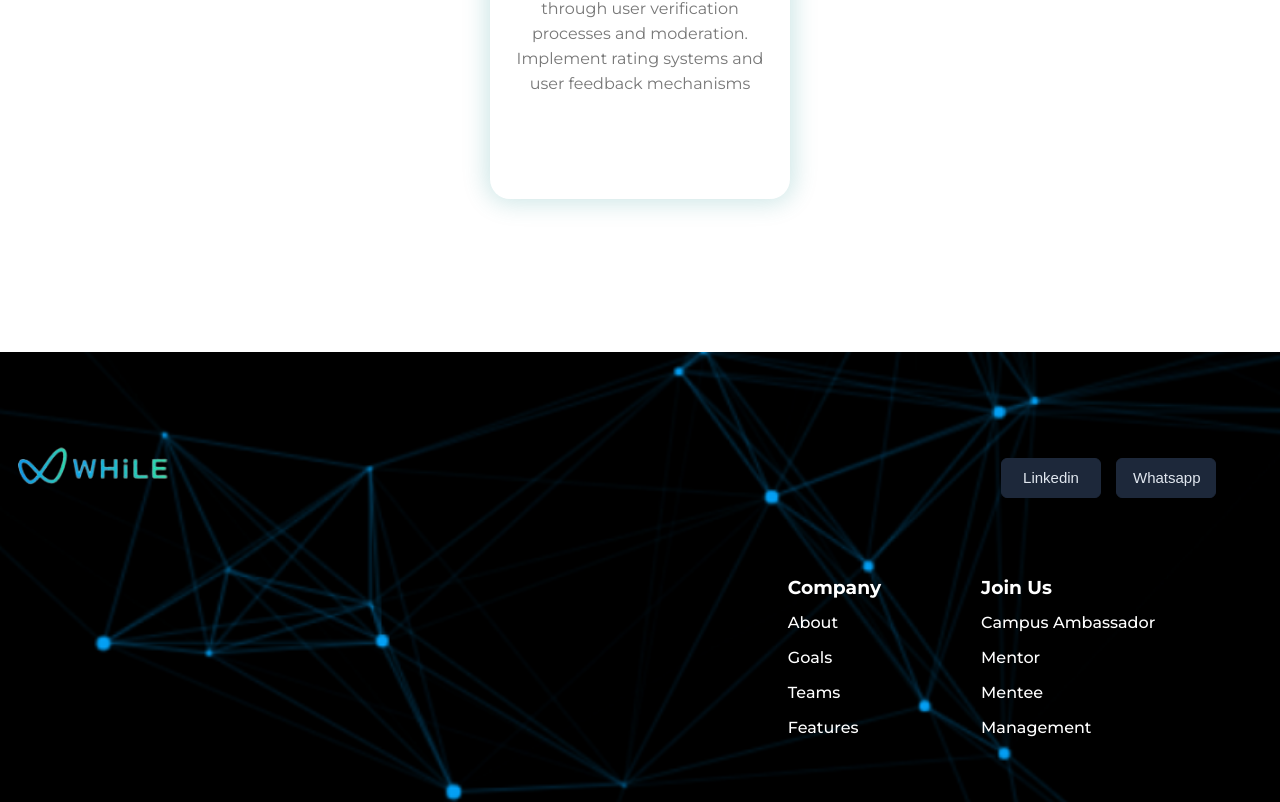
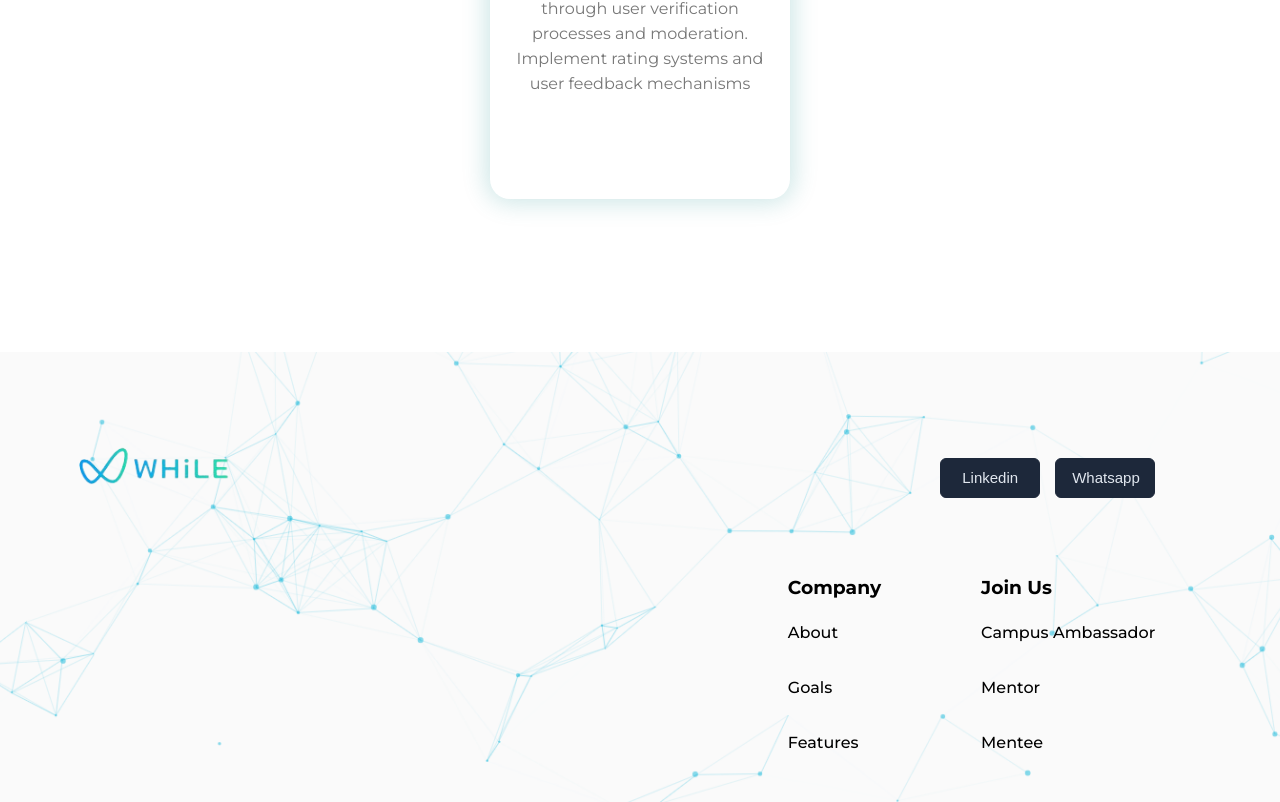
Before and after one commit to Gaurav-Verma07/while, a Next.js app: page / in a window 1280 px wide. Shown: the part 4977-5779 px from the top of the page. Built offline with nearby package versions, Linux system fonts and the light colour scheme.

Commit message:
fix: footer

```diff
--- a/components/Footer/Footer.module.css
+++ b/components/Footer/Footer.module.css
@@ -3,11 +3,14 @@
     background-repeat: no-repeat;
     background-size: cover;
     background-position: center;
-    padding: 5% 5% 10% 0%;
+    padding: 5% 5% 20% 0%;
+    display: flex;
+    flex-direction: column;
 }
 
 .upper{
     display: flex;
+    width: 90%;
     margin: auto;
     justify-content: space-between;
     align-items: center;
@@ -35,6 +38,22 @@
     background-color: rgb(143, 244, 185);
     color: rgb(30, 30, 30);
   } */
+
+.heading{
+    color:#000;
+    font-weight: 700;
+}
+
+.links{
+    display: flex;
+    flex-direction: column;
+}
+
+.link{
+    text-decoration: none;
+    color:#000;
+    margin: 10px 0;
+}
 
   .linkedin , .whatsapp {
     width: 100px;
@@ -75,8 +94,8 @@
 
 
 .logo img{
-    width: 80%;
-    height: 90%;
+    width: 100%;
+    height: 100%;
 }
 
 .lower{
@@ -91,6 +110,7 @@
 @media (min-width: 600px) {
     .footer{
         height: 450px;
+        /* padding: 0 100px; */
     }
 
     .upper{
--- a/components/Footer/Footer.tsx
+++ b/components/Footer/Footer.tsx
@@ -16,30 +16,29 @@ return (
         </div>
         <div className={classes.lower}>
             <div className={classes.company}>
-                <h3>Company</h3>
-               <ul>
+                <h3 className={classes.heading}>Company</h3>
+               <ul className={classes.links}>
 
-                        <div>About</div>
+                        <Link className= {classes.link} href="/#about">About</Link>
 
-                        <div>Goals</div>
+                        <Link className= {classes.link} href="/#goals" >Goals</Link>
 
-                        <div>Teams</div>
+                        {/* <Link className= {classes.link}>Teams</Link> */}
 
-                        <div>Features</div>
+                        <Link className= {classes.link} href="/#features" >Features</Link>
 
                 </ul>
             </div>
             <div className={classes.join}>
-                <h3>Join Us</h3>
-                <ul>
+                <h3 className={classes.heading} >Join Us</h3>
+                <ul className={classes.links} >
 
-                        <div>Campus Ambassador</div>
+                <Link className= {classes.link} href="https://forms.gle/hxU3cJGEa67yiFnw7">Campus Ambassador</Link>
+                <Link className= {classes.link} href="https://forms.gle/hxU3cJGEa67yiFnw7">Mentor</Link>
 
-                        <div>Mentor</div>
+                <Link className= {classes.link} href="https://forms.gle/hxU3cJGEa67yiFnw7">Mentee</Link>
 
-                        <div>Mentee</div>
-
-                        <div>Management</div>
+                {/* <Link className= {classes.link} href="https://forms.gle/hxU3cJGEa67yiFnw7">About</Link> */}
 
                 </ul>
             </div>
```
Also changed, not shown: public/assets/footer.png.
